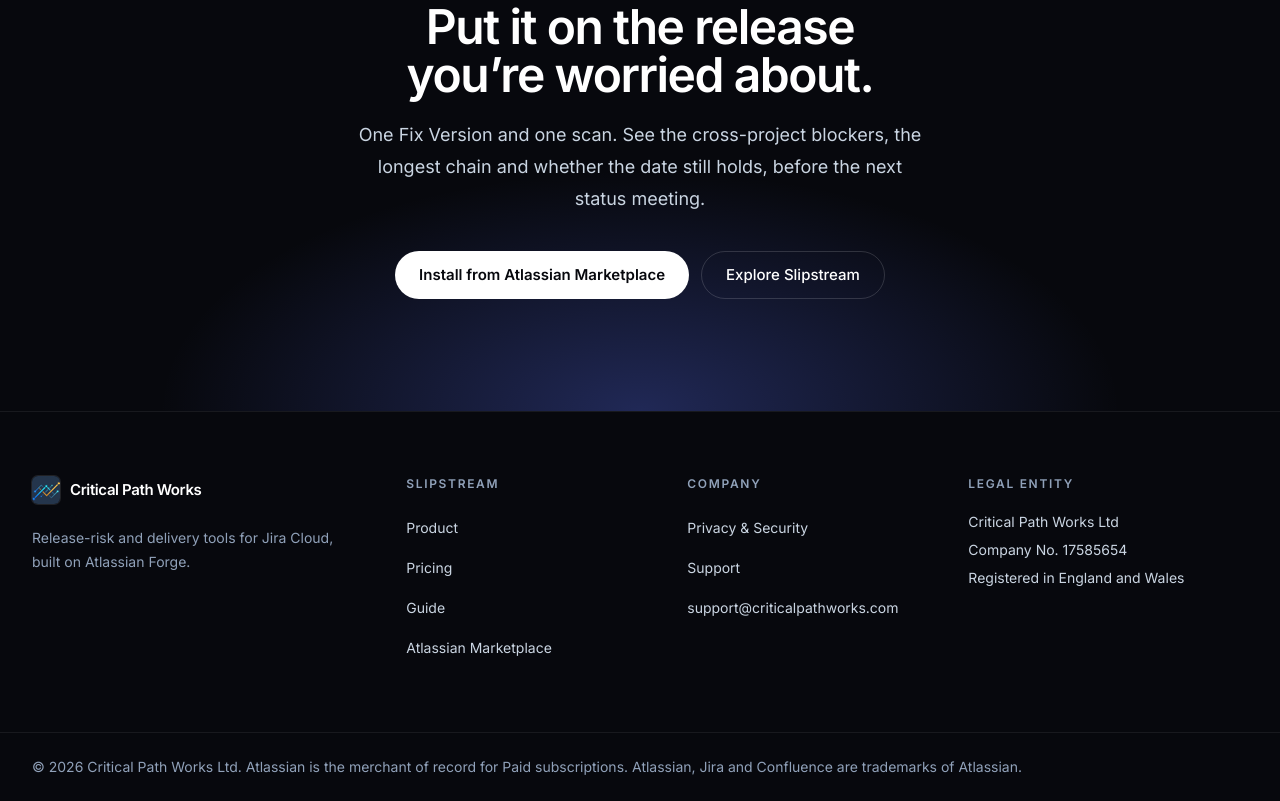
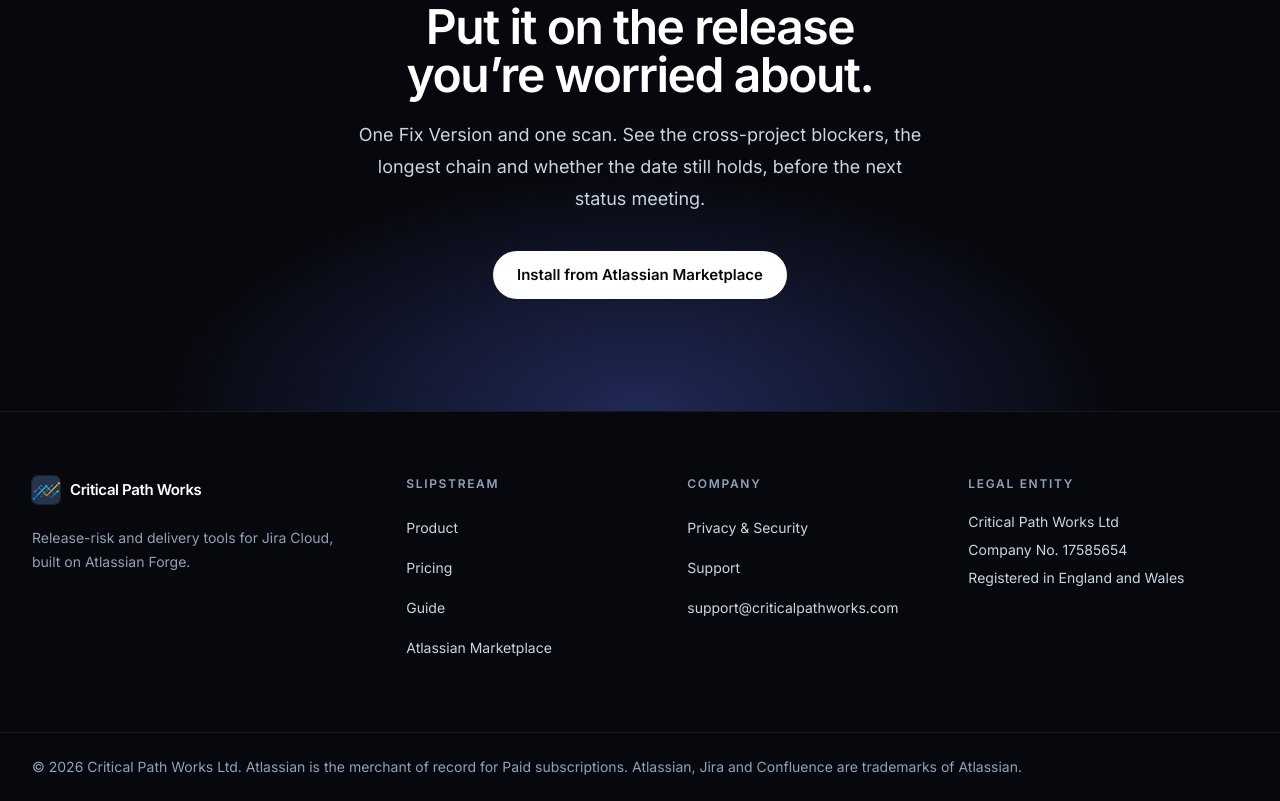
Before and after one commit to Sybertrader/slipstream-docs, a website: page index.html in a window 1280 px wide. Shown: the part 8166-8967 px from the top of the page. Drawn offline with Linux system fonts and the light colour scheme.

Commit message:
Update from https://github.com/Sybertrader/slipstream/commit/5fa9791d8d6ef142c7f38affa8a4b1ca6b5b833e

```diff
--- a/index.html
+++ b/index.html
@@ -436,7 +436,6 @@
         <p class="mx-auto mt-5 max-w-xl text-lg leading-8 text-slate-300">One Fix Version and one scan. See the cross-project blockers, the longest chain and whether the date still holds, before the next status meeting.</p>
         <div class="mt-9 flex flex-col justify-center gap-3 sm:flex-row">
           <a data-marketplace href="https://marketplace.atlassian.com/search?query=Slipstream" class="inline-flex h-12 items-center justify-center rounded-full bg-white px-6 text-[15px] font-semibold text-ink-950 transition hover:bg-slate-200 focus-visible:outline-2 focus-visible:outline-offset-2 focus-visible:outline-brand-300">Install from Atlassian Marketplace</a>
-          <a href="/slipstream.html" class="inline-flex h-12 items-center justify-center rounded-full border border-white/15 px-6 text-[15px] font-medium text-white transition hover:bg-white/[0.06] focus-visible:outline-2 focus-visible:outline-offset-2 focus-visible:outline-brand-300">Explore Slipstream</a>
         </div>
       </div>
     </section>
```
